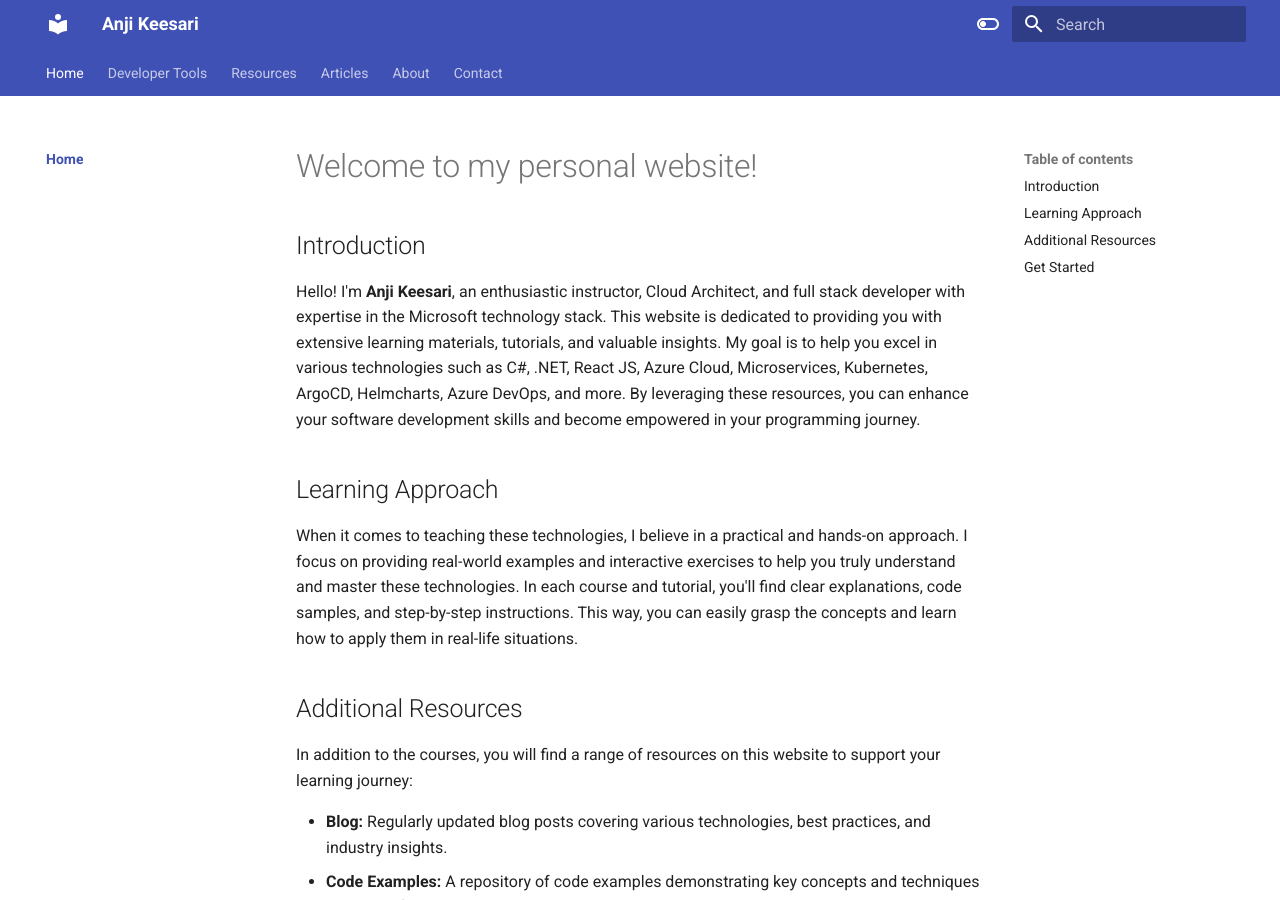
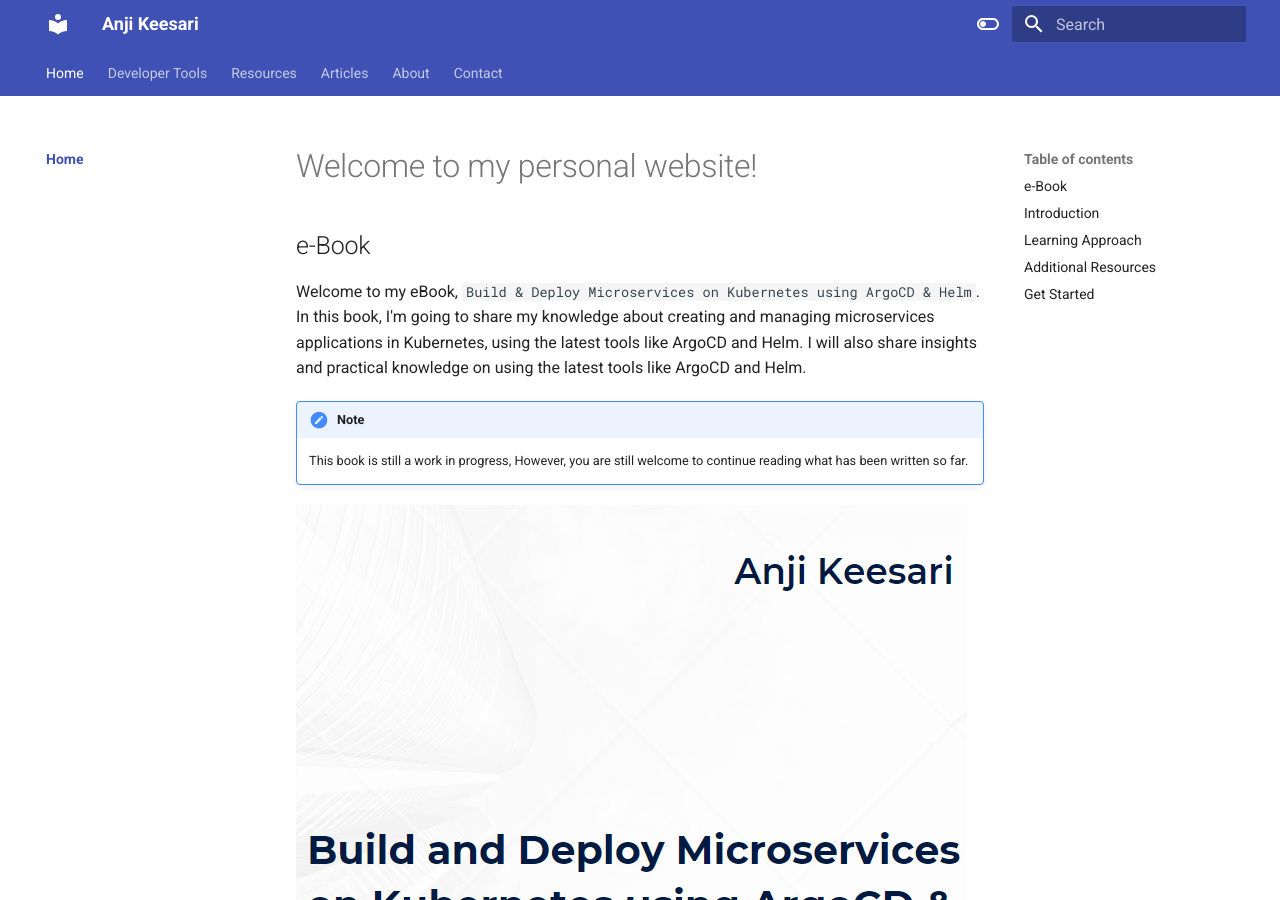
Before and after one commit to akeesari/anjikeesari, an MkDocs documentation site: the page built from docs/index.md, in a window 1280 px wide and 900 px high. Built offline with MkDocs 1.6.1 and Material for MkDocs 9.7.7, drawn with Linux system fonts in a browser that asks for light colours.

Commit message:
e-Book moved into home page

```diff
--- a/docs/index.md
+++ b/docs/index.md
@@ -1,4 +1,16 @@
 # Welcome to my personal website!
+
+## e-Book
+
+Welcome to my eBook, `Build & Deploy Microservices on Kubernetes using ArgoCD & Helm`. In this book, I'm going to share my knowledge about creating and managing microservices applications in Kubernetes, using the latest tools like ArgoCD and Helm.  I will also share insights and practical knowledge on using the latest tools like ArgoCD and Helm.
+
+
+!!! note
+    This book is still a work in progress, However, you are still welcome to continue reading what has been written so far.
+
+<a href="http://k8s.anjikeesari.com/" target="_blank">
+    <img src="images/book-cover.png" alt="Build & Deploy Microservices on Kubernetes using ArgoCD & Helm" />
+</a>
 
 ## Introduction
 
```
Also changed, not shown: docs/resources/books/k8s.md (+7 -5 lines), docs/images/book-cover.png (renamed from docs/resources/books/images/book-cover.png).
